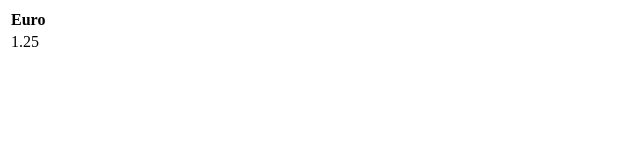
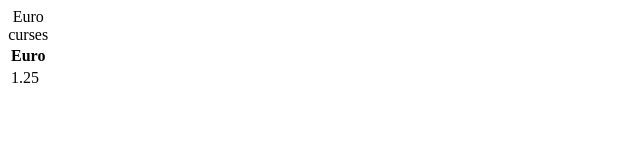
Before and after one commit to ait-tr/task_fe-html_table_ul, a plain HTML site: page index.html in a window 1280 px wide. Shown: the whole page, without its empty margins (0-640 px from the left). Drawn offline with Linux system fonts and the light colour scheme.

Commit message:
testing commit

```diff
--- a/index.html
+++ b/index.html
@@ -7,6 +7,7 @@
 </head>
 <body>
     <table>
+        <caption>Euro curses</caption>
         <tr>
             <th>
                 Euro
```
